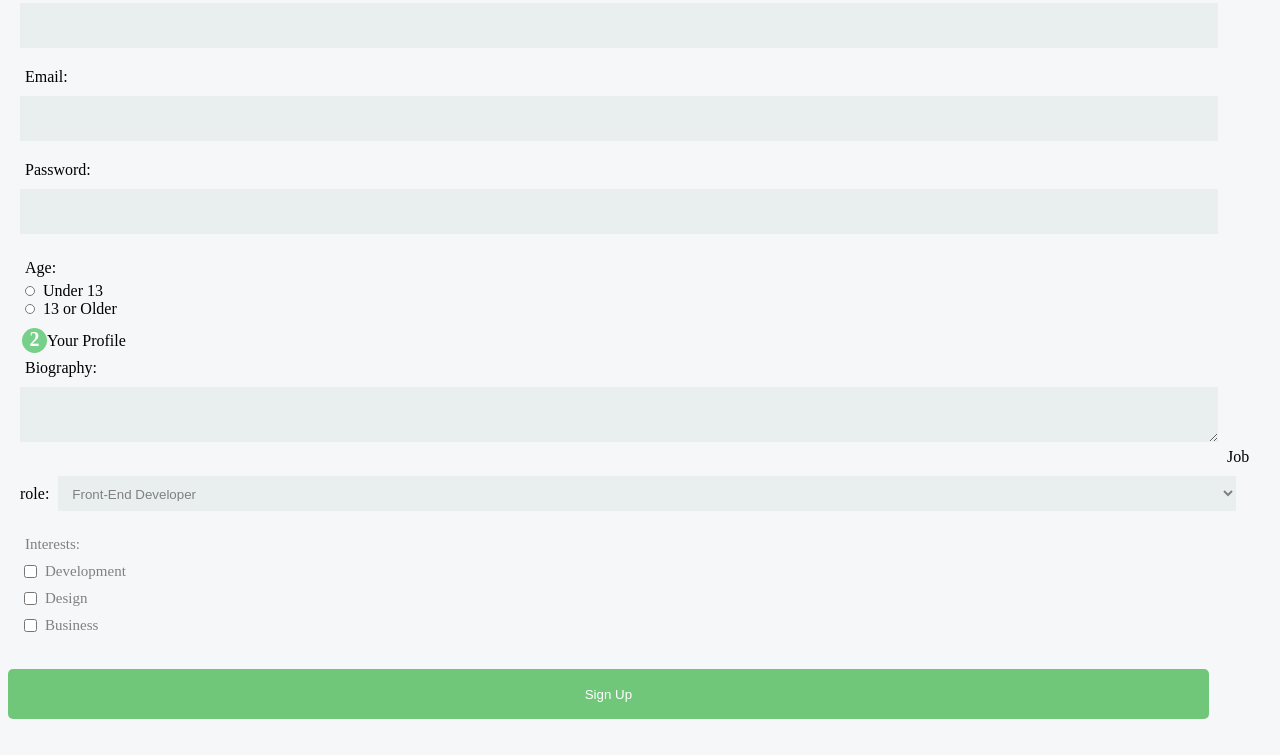
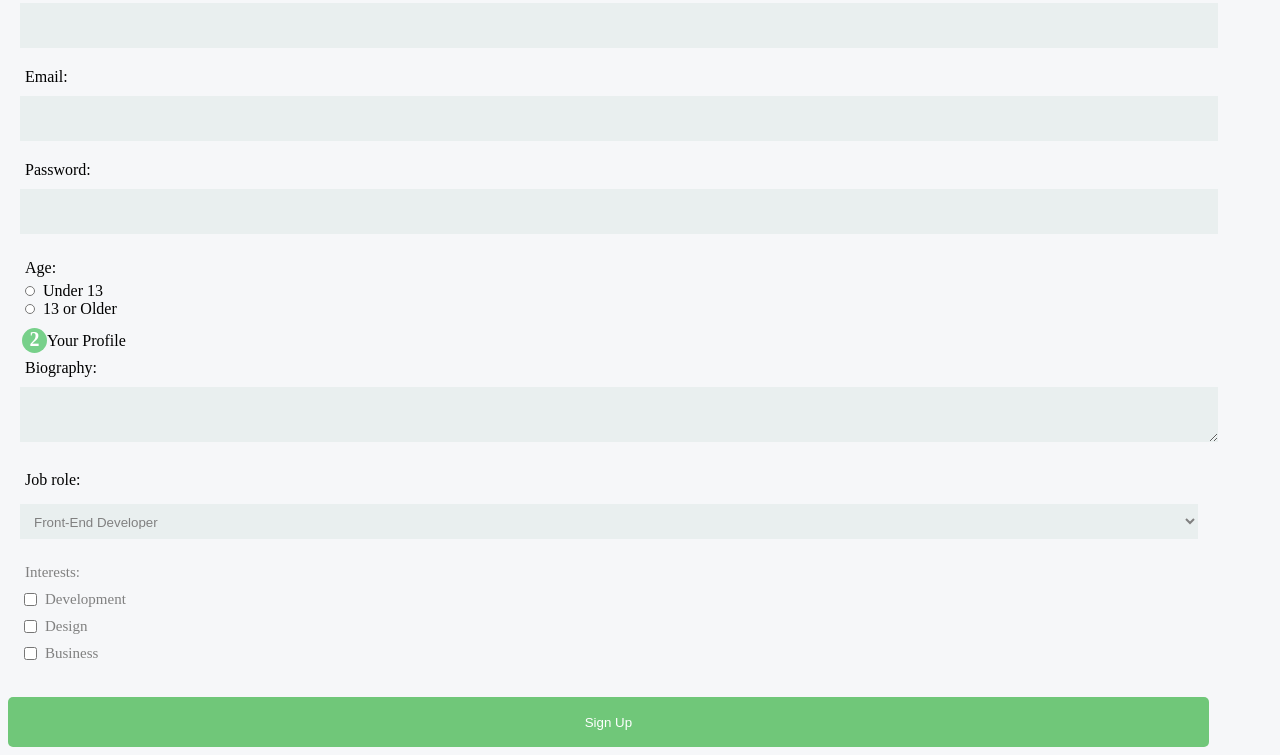
Before and after one commit to catrinaovidiualex/SignUp_Form, a plain HTML site: page index.html in a window 1280 px wide. Shown: the part 135-890 px from the top of the page. Before the commit the page ends 862 px from the top, so only its background shows below. Drawn offline with Linux system fonts and the light colour scheme.

Commit message:
other commit

```diff
--- a/css/style.css
+++ b/css/style.css
@@ -72,6 +72,7 @@ fieldset{
 
 }
 
+
 #job{
 
     background-color: #e9efef;
@@ -82,6 +83,13 @@ fieldset{
     margin-top:10px;
     margin-bottom: 20px;
     color:grey;
+    text-align:left;
+
+}
+
+.container_job{
+    display:flex;
+    flex-direction: column;
 
 }
 
--- a/index.html
+++ b/index.html
@@ -35,6 +35,7 @@
             <label for="bio">Biography:</label>
             <textarea id="bio" name="user_bio"></textarea>
 
+            <section class="container_job">
                     <label for="job">Job role:</label>
                     <select id="job" name="user_job">
                         <optgroup label="Web">
@@ -46,6 +47,7 @@
                         </optgroup>
 
                 <optgroup label="Mobile">
+            </section>
 
                     <option value="android_developer">Android Developer</option>
                     <option value="ios_developer">iOS Developer</option>
```
Lines whose indentation alone changed are shown as unchanged.
